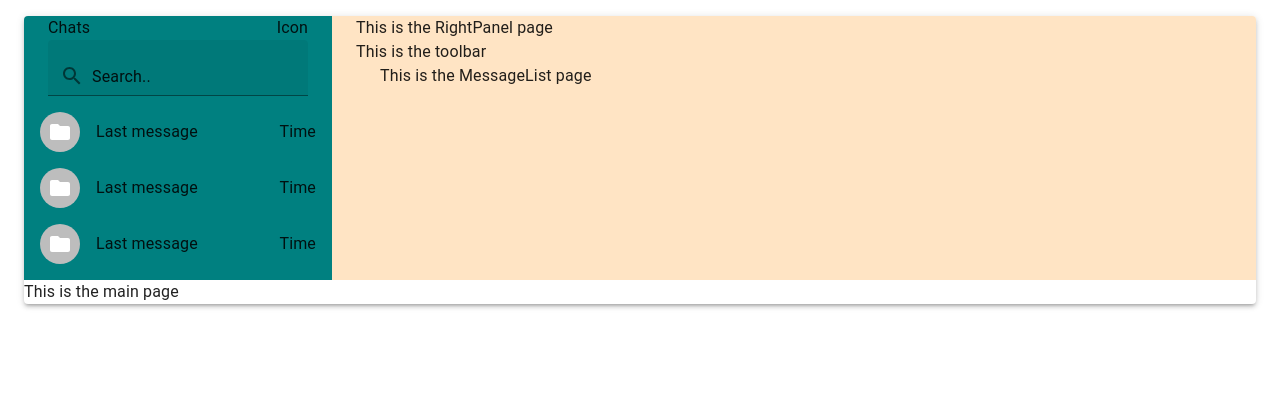
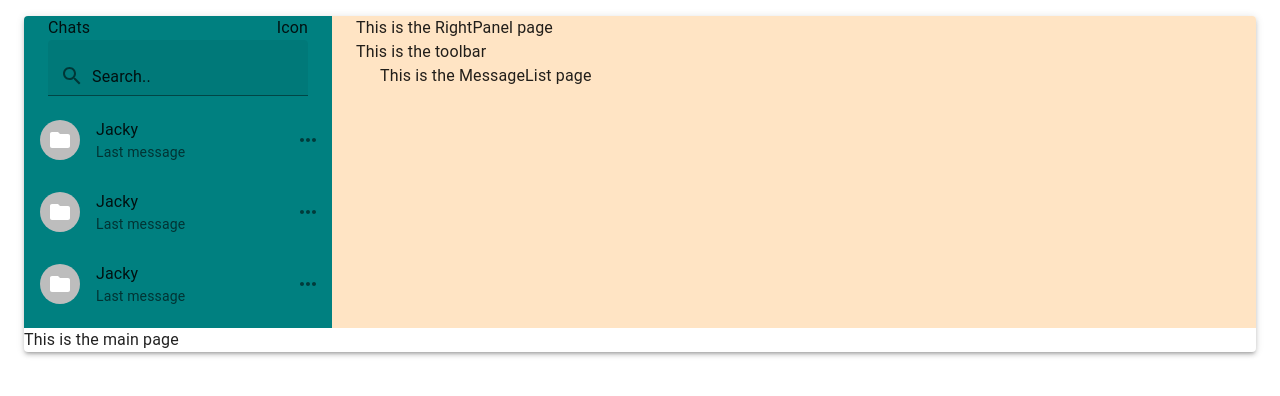
Before and after one commit to yiptsunho/messaging-app-fe, a React (Create React App) app: page /main in a window 1280 px wide. Shown: the top 396 px of the page. Built offline with nearby package versions, Linux system fonts and the light colour scheme.

Commit message:
3rd commit

```diff
--- a/src/components/ChatList.js
+++ b/src/components/ChatList.js
@@ -3,11 +3,12 @@ import {Grid, Typography} from "@mui/material";
 import List from '@mui/material/List';
 import ListItem from '@mui/material/ListItem';
 import ListItemAvatar from '@mui/material/ListItemAvatar';
-import ListItemIcon from '@mui/material/ListItemIcon';
+import MoreIcon from '@mui/icons-material/MoreHoriz';
 import ListItemText from '@mui/material/ListItemText';
 import IconButton from "@mui/material/IconButton";
 import Avatar from '@mui/material/Avatar';
 import FolderIcon from '@mui/icons-material/Folder';
+import DeleteIcon from "@mui/icons-material/Delete";
 
 function generate(element) {
     return [0, 1, 2].map((value) =>
@@ -22,7 +23,11 @@ function ChatList () {
             <List>
                 {generate(
                     <ListItem
-                        secondaryAction={"Time"}
+                        secondaryAction={
+                            <IconButton edge="end" aria-label="delete">
+                                <MoreIcon />
+                            </IconButton>
+                        }
                     >
                         <ListItemAvatar>
                             <Avatar>
@@ -30,7 +35,8 @@ function ChatList () {
                             </Avatar>
                         </ListItemAvatar>
                         <ListItemText
-                            primary="Last message"
+                            primary="Jacky"
+                            secondary="Last message"
                         />
                     </ListItem>,
                 )}
```
